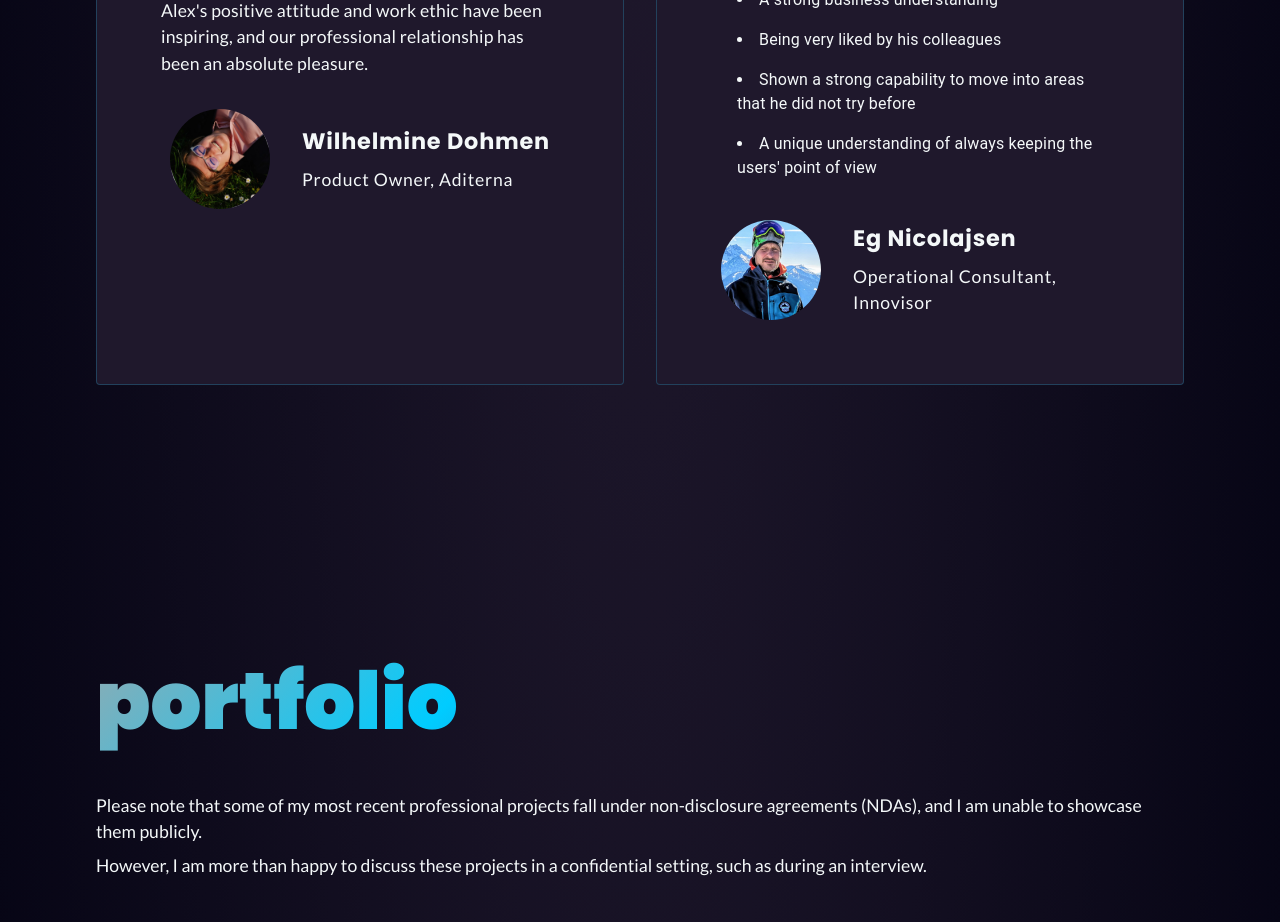
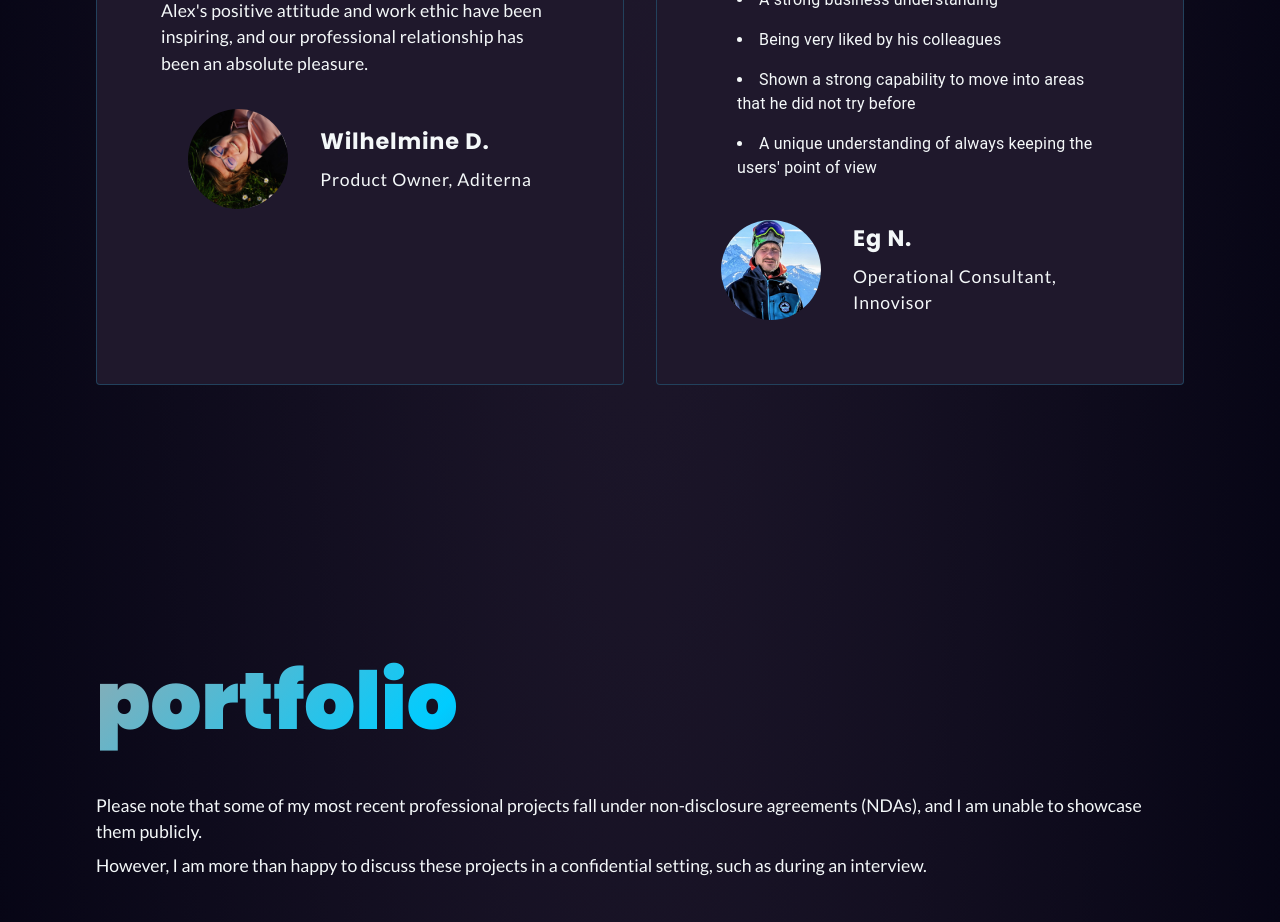
Before and after one commit to alexsilviuscr/portfolio, a Next.js app: page / in a window 1280 px wide. Shown: the part 4540-5462 px from the top of the page. Built offline with nearby package versions, Linux system fonts and the light colour scheme.

Commit message:
updated testimonials name (shortened family name)

```diff
--- a/src/components/Testimonials/Testimonials.js
+++ b/src/components/Testimonials/Testimonials.js
@@ -84,7 +84,7 @@ export default function Testimonials() {
                 alt="Alex Silviu Designer & Developer Illustration"
               />
               <div className="flex flex-col gap-2 tracking-wider author">
-                <h5 className="font-bold">Wilhelmine Dohmen</h5>
+                <h5 className="font-bold">Wilhelmine D.</h5>
                 <p>Product Owner, Aditerna</p>
               </div>
             </div>
@@ -152,7 +152,7 @@ export default function Testimonials() {
                 alt="Alex Silviu Designer & Developer Illustration"
               />
               <div className="flex flex-col gap-2 tracking-wider author">
-                <h5 className="font-bold">Eg Nicolajsen</h5>
+                <h5 className="font-bold">Eg N.</h5>
                 <p>Operational Consultant, Innovisor</p>
               </div>
             </div>
```
